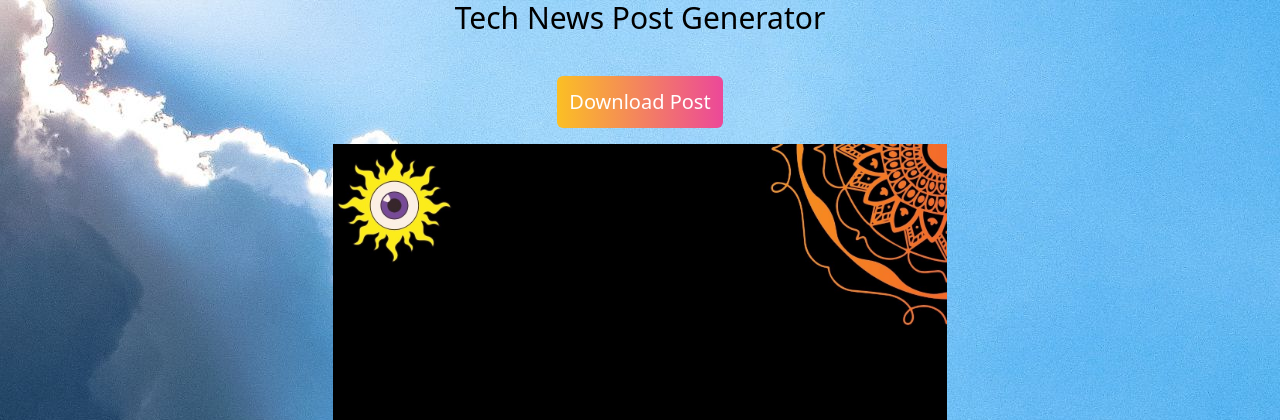
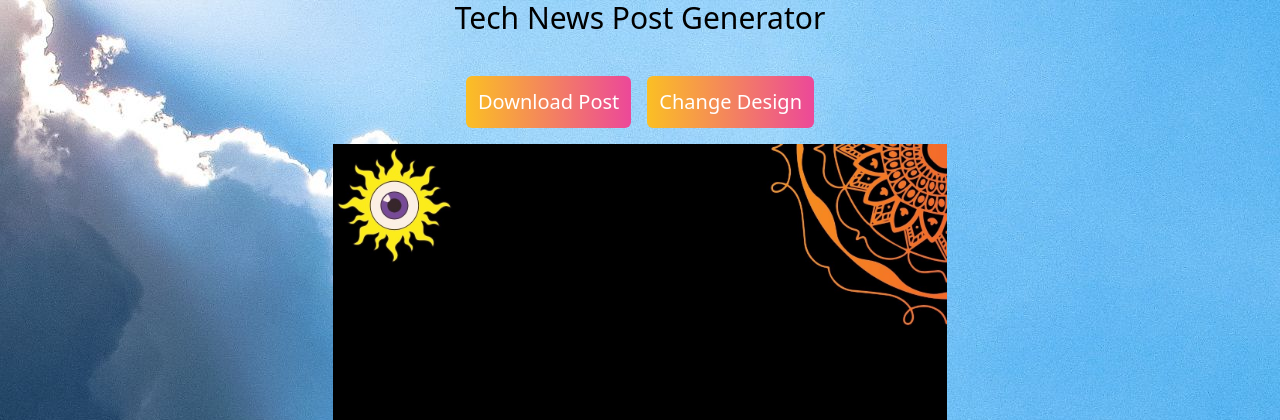
Before and after one commit to ranasuryansh14/News-Post-Generator, a Flask app: page / in a window 1280 px wide. Shown: the top 420 px of the page. Run offline with Flask 3, Linux system fonts and the light colour scheme; data that the repository does not hold is empty.

Commit message:
UI Changes

```diff
--- a/templates/index.html
+++ b/templates/index.html
@@ -9,19 +9,23 @@ background-attachment: fixed;">
     <title>TecNews Post</title>
     <!--<link rel="stylesheet" href="{{url_for('static',filename='css//style.css')}}">-->
     <link href="https://unpkg.com/tailwindcss@^2/dist/tailwind.min.css" rel="stylesheet">
+</head>
 
 <body>
     <div class="mb-10 top-1 w-screen flex flex-col justify-center items-center font-4">
-    <h1 class="text-3xl">Tech News Post Generator</h1>
-</div>
+        <h1 class="text-3xl">Tech News Post Generator</h1>
+    </div>
     <div id="canvasWrapper" class="mb-10 w-screen flex justify-center items-center">
         <button
             class="text-white p-3 rounded-md font-sans text-xl bg-gradient-to-r from-yellow-400 to-pink-500 hover:from-pink-500 hover:to-yellow-500"
             onclick="download()">Download Post</button>
+        <button
+            class="text-white p-3 rounded-md font-sans text-xl bg-gradient-to-r from-yellow-400 to-pink-500 hover:from-pink-500 hover:to-yellow-500 ml-4"
+            onclick="changeDesign()">Change Design</button>
     </div>
     <div class="bottom-6 m-auto relative" id="container" style="width:614px; height:700px;">
         <img src="" id="bg1" width="614px" height="700px">
-        <span class=" font-mono text-lg absolute text-white whitespace-pre-line text-justify" id="News"
+        <span class="font-mono text-lg absolute text-white whitespace-pre-line text-justify" id="News"
             style="width: 550px; top: 200px; left: 20px; line-height: 2em;">
             {{News|safe}}
             <!-- These curly braces are a gateway for python variables and functions (via flask) to Front-end. This is done with the help of Jinja template engine.-->
@@ -34,12 +38,17 @@ background-attachment: fixed;">
         background.src = "static/image/" + (Math.floor(Math.random() * (7)) + 1) + ".jpg";
         newbg.src = background.src;
         console.log(newbg.src);
+
+        function changeDesign() {
+            // Logic to change the design (background image, etc.)
+            var newBackground = "static/image/" + (Math.floor(Math.random() * (7)) + 1) + ".jpg";
+            newbg.src = newBackground;
+        }
     </script>
     <script src="/static/js/h2c.min.js"></script>
     <script>
         function download() {
             html2canvas(document.getElementById("container"), { height: 860, width: 614 }).then(canvas => {
-                //document.body.appendChild(canvas);
                 var a = document.createElement('a');
                 a.href = canvas.toDataURL("image/jpeg").replace("image/jpeg", "image/octet-stream");
                 a.download = 'somefilename.jpg';
@@ -49,5 +58,4 @@ background-attachment: fixed;">
     </script>
 </body>
 
-
 </html>
```
